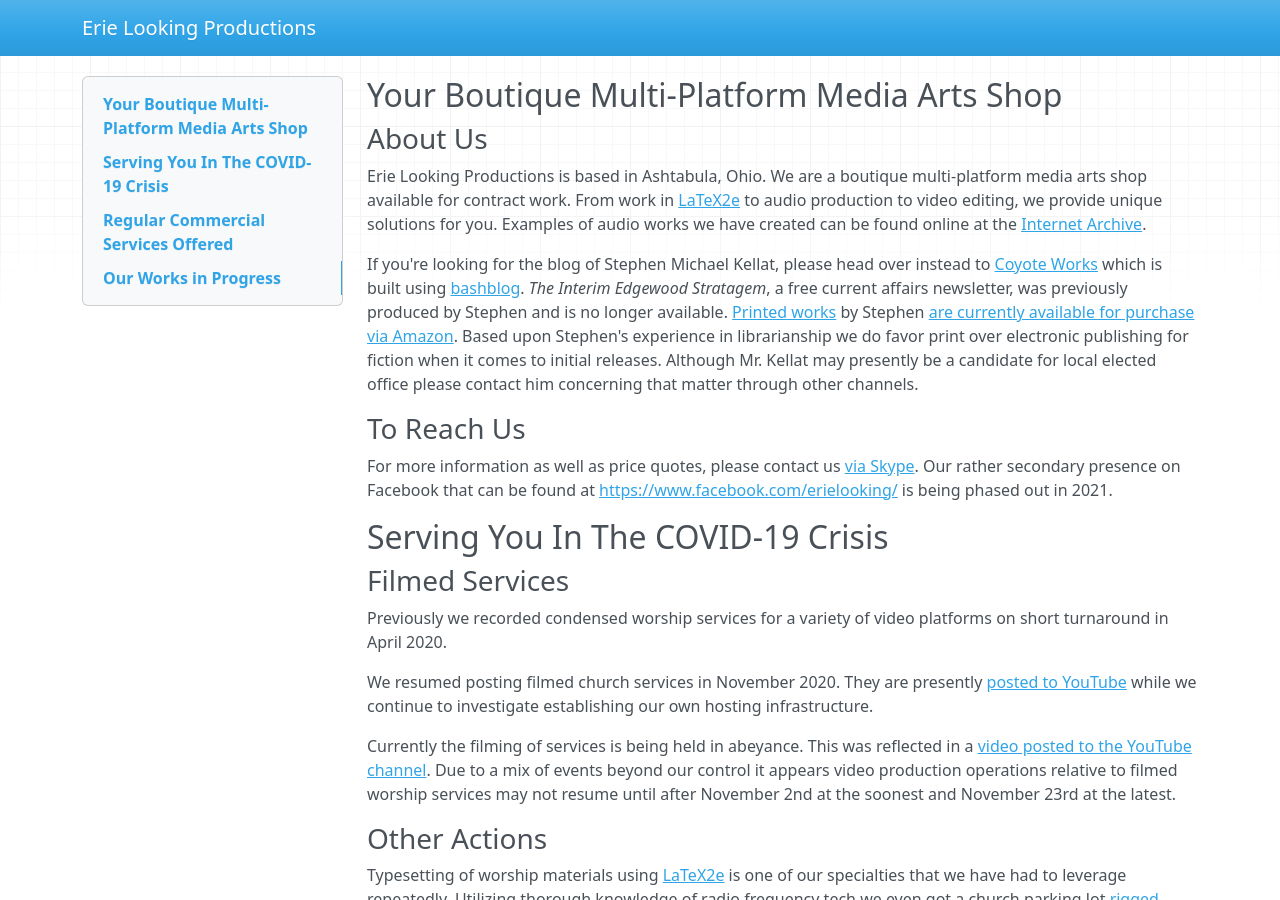
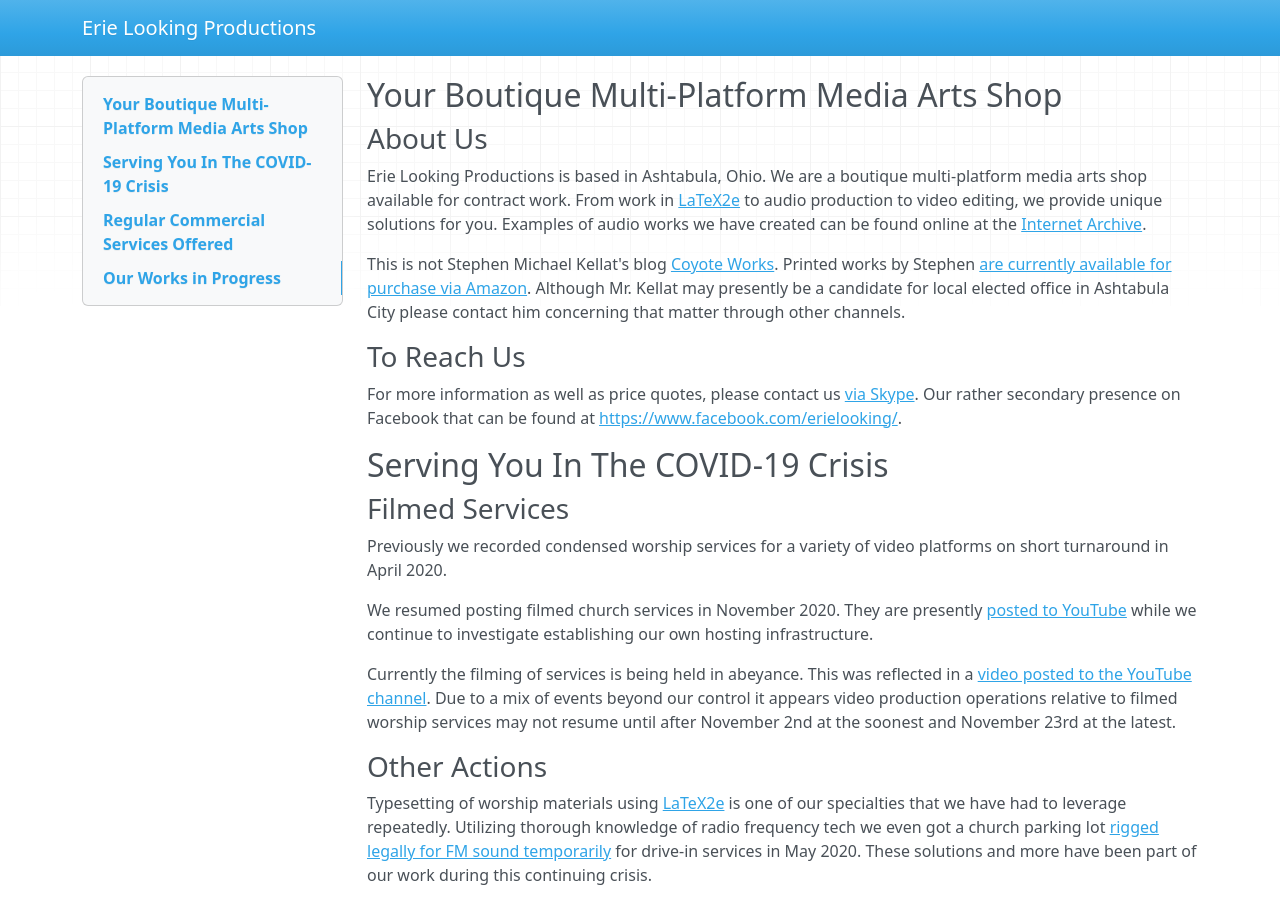
Before and after one commit to skellat/mkdocs-cms, an MkDocs documentation site: the page built from docs/index.md, in a window 1280 px wide and 900 px high. Built offline with MkDocs 1.6.1, drawn with Linux system fonts in a browser that asks for light colours; nearby versions of some CDN libraries.

Commit message:
Clarify and shorten language
Signed-off-by: Stephen Michael Kellat <skellat@ubuntu.com>

```diff
--- a/docs/index.md
+++ b/docs/index.md
@@ -4,11 +4,11 @@
 
 Erie Looking Productions is based in Ashtabula, Ohio.  We are a boutique multi-platform media arts shop available for contract work.  From work in [LaTeX2e](https://simple.wikipedia.org/wiki/LaTeX) to audio production to video editing, we provide unique solutions for you. Examples of audio works we have created can be found online at the [Internet Archive](https://archive.org/search.php?query=%22Erie%20Looking%20Productions%22&and[]=mediatype%3A%22audio%22).
 
-If you're looking for the blog of Stephen Michael Kellat, please head over instead to [Coyote Works](http://coyote.works/) which is built using [bashblog](https://github.com/cfenollosa/bashblog).  *The Interim Edgewood Stratagem*, a free current affairs newsletter, was previously produced by Stephen and is no longer available.  [Printed works](https://simple.wikipedia.org/wiki/Short_story) by Stephen [are currently available for purchase via Amazon](https://www.amazon.com/Stephen-Michael-Kellat/e/B085MR8Y8J).  Based upon Stephen's experience in librarianship we do favor print over electronic publishing for fiction when it comes to initial releases.  Although Mr. Kellat may presently be a candidate for local elected office please contact him concerning that matter through other channels.
+This is not Stephen Michael Kellat's blog [Coyote Works](http://coyote.works/).  Printed works by Stephen [are currently available for purchase via Amazon](https://www.amazon.com/Stephen-Michael-Kellat/e/B085MR8Y8J).  Although Mr. Kellat may presently be a candidate for local elected office in Ashtabula City please contact him concerning that matter through other channels.
 
 ### To Reach Us
 
-For more information as well as price quotes, please contact us <a href="skype:stephen.michael.kellat?chat">via Skype</a>.  Our rather secondary presence on Facebook that can be found at <https://www.facebook.com/erielooking/> is being phased out in 2021.
+For more information as well as price quotes, please contact us <a href="skype:stephen.michael.kellat?chat">via Skype</a>.  Our rather secondary presence on Facebook that can be found at <https://www.facebook.com/erielooking/>.
 
 ## Serving You In The COVID-19 Crisis
 
```
